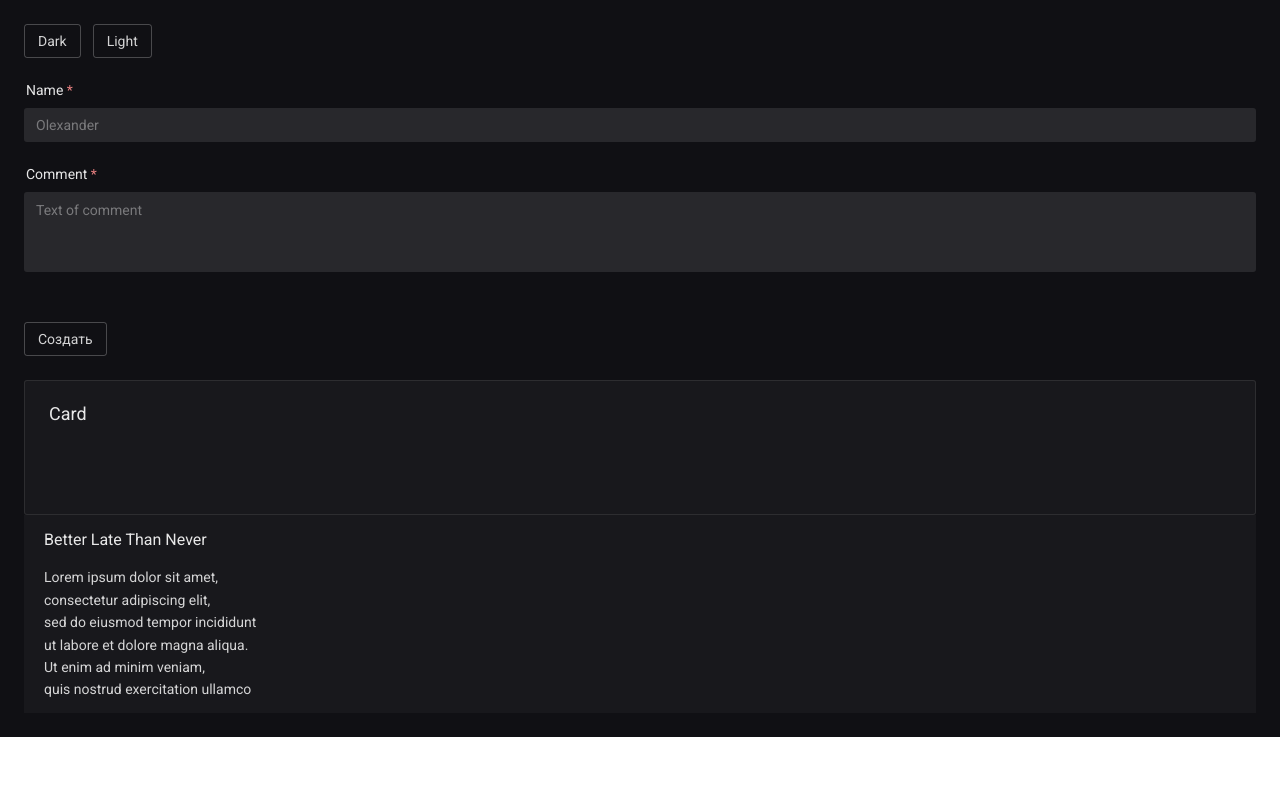
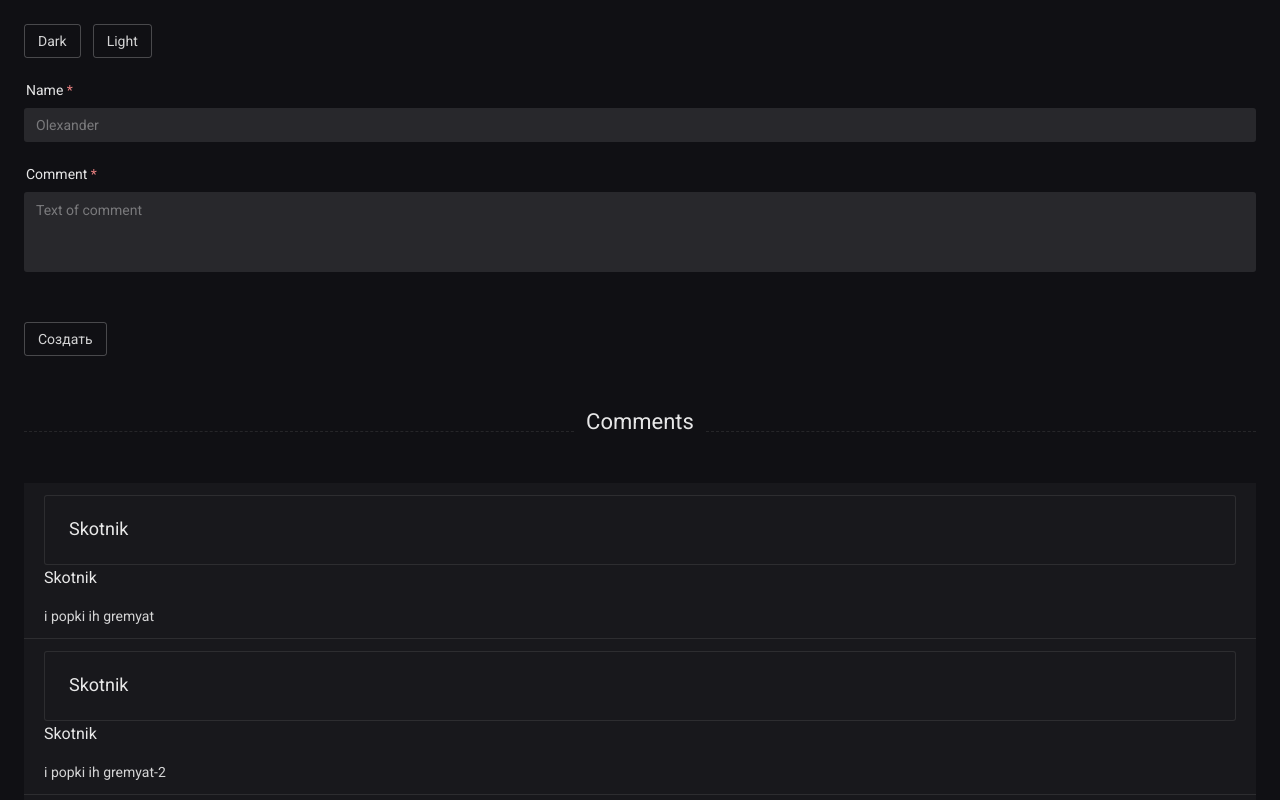
Before and after one commit to slabnevitch/vue3-composition-for-beginers, a Vue app: page / in a window 1280 px wide. Shown: the top 800 px of the page. Built offline with nearby package versions, Linux system fonts and the light colour scheme.

Commit message:
сделал передачу пропсов-постов в компоненты

```diff
--- a/src/App.vue
+++ b/src/App.vue
@@ -4,12 +4,17 @@
       <n-layout>
         <n-layout-content content-style="padding: 24px;">
           <n-space style="padding-bottom: 24px;">
+            <!-- <n-button>{{theme}}</n-button> -->
             <n-button @click="theme = darkTheme">Dark</n-button>
             <n-button @click="theme = lightTheme">Light</n-button>
           </n-space>
           <AddRecipe />
 
-          <RecipeList/>
+          <n-divider dashed>
+             <n-h2>Comments</n-h2>
+          </n-divider>
+
+          <RecipeList :recipies="posts"></RecipeList>
         </n-layout-content>
       </n-layout>
       <!-- <n-global-style /> -->
@@ -20,14 +25,14 @@
 </template>
 
 <script>
-import {ref} from 'vue';
+import {ref, reactive} from 'vue';
 
 import AddRecipe from '@/components/AddRecipe'
-import RecipeDetail from '@/components/RecipeDetail'
+
 import RecipeList from '@/components/RecipeList'
 
 
-import { darkTheme, lightTheme, NConfigProvider, NGlobalStyle, NSpace, NButton, NLayout, NLayoutHeader, NLayoutContent, NMessageProvider } from 'naive-ui';
+import { darkTheme, lightTheme, NConfigProvider, NGlobalStyle, NSpace, NButton, NLayout, NLayoutHeader, NLayoutContent, NMessageProvider, NDivider, NH2 } from 'naive-ui';
 
 export default {
   name: 'app',
@@ -35,23 +40,47 @@ export default {
   components: {
     AddRecipe,
     RecipeList,
-    RecipeDetail,
     NConfigProvider,
     NGlobalStyle,
     NSpace,
     NButton,
     NLayout,
     NLayoutContent,
-    NMessageProvider
+    NMessageProvider,
+    NDivider,
+    NH2
   },
 
-  setup(){
+  // let posts = reactive([
+
+  // ])
+
+  data(){
     return{
-      theme: ref(darkTheme),
+      lightTheme,
       darkTheme,
-      lightTheme
+      theme: darkTheme,
+
+      posts: [
+        {id: 1, title:"Skotnik", body: 'i popki ih gremyat'},
+        {id: 2, title:"Skotnik", body: 'i popki ih gremyat-2'},
+        {id: 3, title:"Skotnik", body: 'i popki ih gremyat-3'}
+      ]
     }
-  }
+  },
+
+  // mounted(){
+  //   console.log(lightTheme)
+  //   console.log(darkTheme)
+  // },
+
+  // setup(){
+  //   return{
+  //     theme: ref(darkTheme),
+  //     darkTheme,
+  //     lightTheme
+  //   }
+  // }
 }
 </script>
 
--- a/src/components/AddRecipe.vue
+++ b/src/components/AddRecipe.vue
@@ -27,14 +27,6 @@
         </n-button>
       </n-form-item>
     </n-form>
-
-    <n-card title="Card">
-        <pre>{{ formValue.name }}
-        </pre>
-    </n-card>
-
-
-
 
 </template>
 
--- a/src/components/RecipeDetail.vue
+++ b/src/components/RecipeDetail.vue
@@ -1,41 +1,28 @@
 <template>
-  <div class="detail">
-    <div class="recipe" v-if="recipe">
-      <h2>{{recipe.title}}</h2>
-      {{recipe}}
-      <a href="#" @click.prevent="toggle">Показать</a>
-      <p>visible - {{visible}}</p>
-      <p v-if="visible">{{recipe.description}}</p>
-      <button class="btn remove" @click="$emit('deleteRecipe', recipe.id)">Удалить</button>
-    </div>
-  </div>
+  <n-list-item>
+    <n-card :title="recipe.title">
+    </n-card>
+      <n-thing :title="recipe.title" content-style="margin-top: 10px;">
+        {{recipe.body}}
+      </n-thing>
+    </n-list-item>
 </template>
 
 <script>
-  import {ref, watch} from 'vue'
-  import {useToggle} from '@/compositions/toggle'//импорт произвольной ф-ции., с методами и переменными, отвечающими за работу компонента
+  // import {ref, watch} from 'vue'
+  import { NListItem, NThing, NCard } from 'naive-ui';
 export default {
+  components: {
+    NListItem, NThing, NCard
+  },
   props: {
     recipe: {
       type: Object,
       default: {
+        id: '',
         title: '',
-        description: ''
+        body: ''
       }
-    }
-  },
-  setup(props){
-    const {visible, toggle} = useToggle();
-      console.log(visible.value)
-
-    const recipeWatch = watch(() => props.recipe, () => {
-      visible.value = false
-      console.log('props.recipe changed!' + visible.value)
-    })//исп-е. вотчера: первая ф-ция. возвращает св-во. для отслеживания, вторая - коллбэк, который выполнится при изменении отслеживаемого св-ва.
-
-    return {
-      // ...useToggle()//возвращаем ипортированные методы и св-ва. для использования в шаблоне.
-      visible, toggle //возвращаем ипортированные методы и св-ва. по отдельности для использования в шаблоне
     }
   }
 }
--- a/src/components/RecipeList.vue
+++ b/src/components/RecipeList.vue
@@ -1,36 +1,31 @@
 <template>
- <n-list hoverable clickable>
-    <n-list-item>
-      <n-thing title="Better Late Than Never" content-style="margin-top: 10px;">
-        Lorem ipsum dolor sit amet,<br>
-        consectetur adipiscing elit,<br>
-        sed do eiusmod tempor incididunt<br>
-        ut labore et dolore magna aliqua.<br>
-        Ut enim ad minim veniam,<br>
-        quis nostrud exercitation ullamco
-      </n-thing>
-    </n-list-item>
+  <!-- {{recipies}} -->
+  <n-list hoverable clickable>
+    <RecipeDetail v-for="item, i in recipies" :recipe="item" />
   </n-list>
 </template>
 
 <script>
   import { NSpace, NList, NListItem, NThing } from 'naive-ui';
+  import RecipeDetail from '@/components/RecipeDetail'
+
 export default {
   components: {
     NSpace,
     NList,
     NListItem,
-    NThing
-  }
-  // props: {
-  //   recipies: {
-  //     type: Array,
-  //     default: () => []
-  //   },
-  //   setCurrent: {
-  //     type: Function
-  //   }
-  // },
+    NThing,
+    RecipeDetail
+  },
+  props: {
+    recipies: {
+      type: Array,
+      default: () => []
+    }
+    // setCurrent: {
+    //   type: Function
+    // }
+  },
 //   methods: {
 //     clickRecipie(id){
 //       console.log(id)
```
